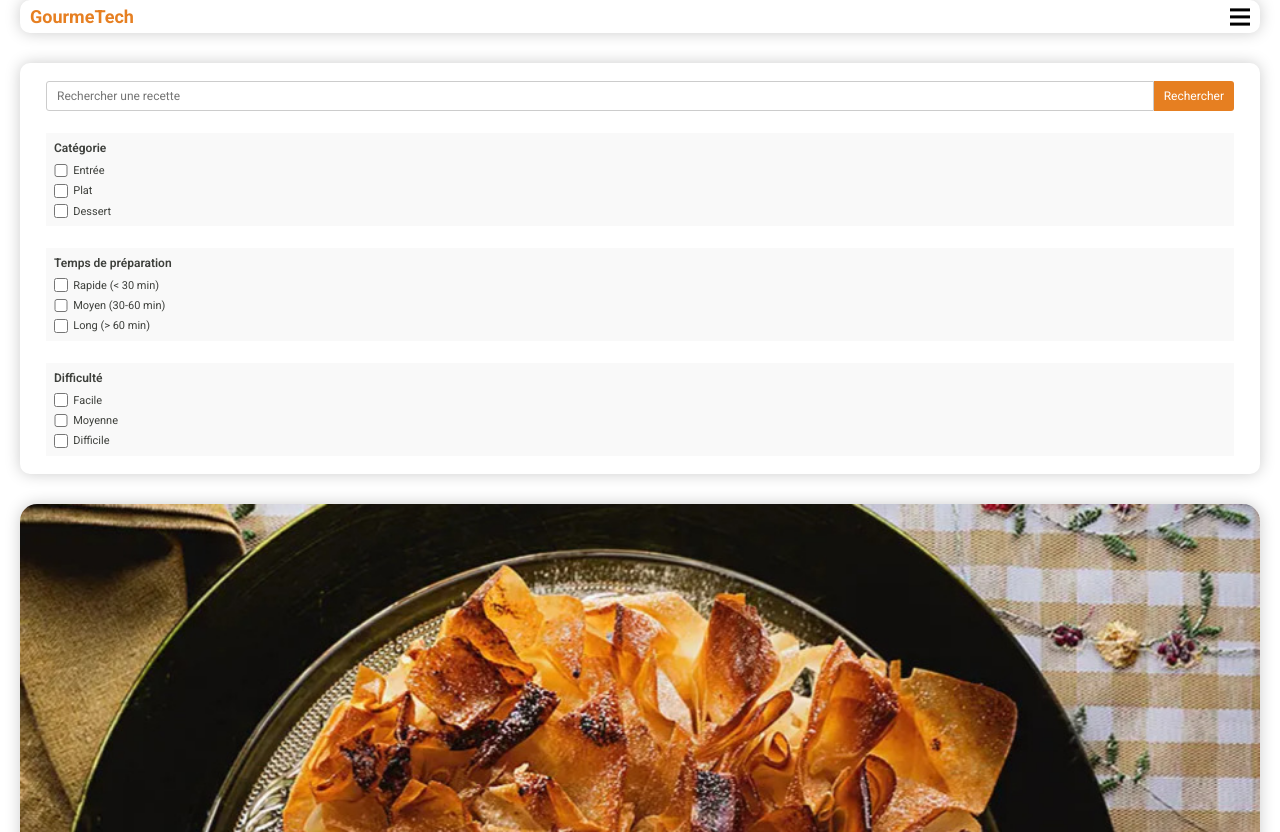
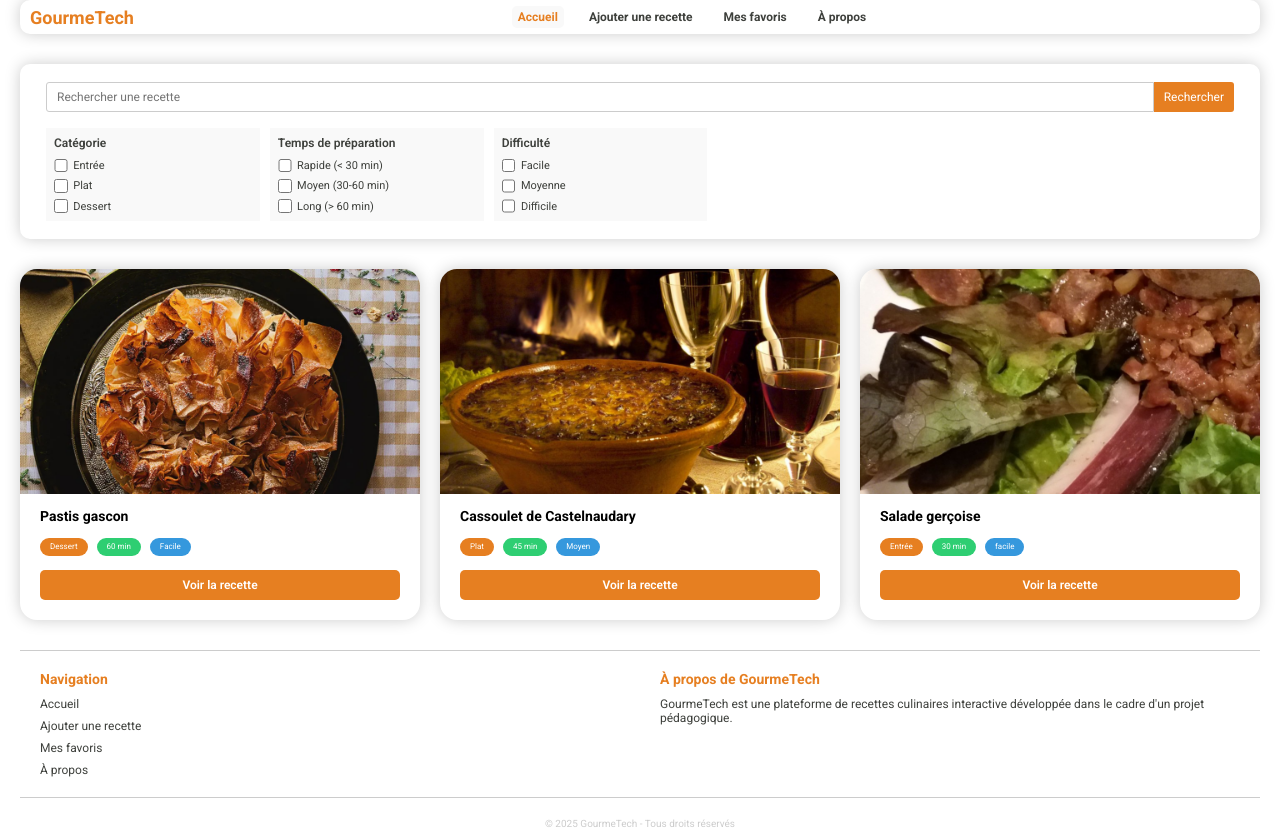
Before and after one commit to jlformation/TP_Final_Frontend, a plain HTML site: page gourmeTech/index.html in a window 1280 px wide. Shown: the top 832 px of the page. Drawn offline with Linux system fonts and the light colour scheme.

Commit message:
home page tablet et desktop

```diff
--- a/gourmeTech/css/styles.css
+++ b/gourmeTech/css/styles.css
@@ -255,3 +255,81 @@ footer {
     color: var(--color-grey3);
   }
 }
+
+@media (min-width: 768px) {
+
+  section:has(article) {
+    display: grid;
+    grid-template-columns: 1fr 1fr;
+    gap: 20px;
+  }
+
+  article+article {
+    margin-top: 0;
+  }
+}
+
+
+@media (min-width: 1024px) {
+
+  header {
+    button {
+      display: none;
+    }
+
+    nav {
+      display: block;
+      margin-inline: auto;
+
+      li {
+        display: inline-block;
+        margin-inline: 8px;
+
+        a {
+          display: block;
+          padding: 4px 6px;
+          border-radius: 5px;
+          font-weight: 700;
+          color: var(--color-grey1);
+
+          &:hover,
+          &.selected {
+            color: var(--color-orange);
+            background-color: var(--color-grey2);
+          }
+        }
+      }
+    }
+  }
+
+  section:has(article) {
+    grid-template-columns: 1fr 1fr 1fr;
+  }
+
+  section form {
+    display: flex;
+    flex-wrap: wrap;
+    gap: 10px;
+
+    fieldset+fieldset {
+      width: 18%;
+      margin-top: -16px;
+    }
+  }
+
+  footer {
+    display: flex;
+    justify-content: space-between;
+    flex-wrap: wrap;
+
+    nav,
+    div {
+      width: 50%;
+    }
+
+    span {
+      width: 100%;
+      flex-basis: 100%;
+    }
+  }
+}
--- a/gourmeTech/index.html
+++ b/gourmeTech/index.html
@@ -22,7 +22,7 @@
     </button>
     <nav>
         <ul>
-            <li><a href="#">Accueil</a></li>
+            <li><a href="#" class="selected">Accueil</a></li>
             <li><a href="#">Ajouter une recette</a></li>
             <li><a href="#">Mes favoris</a></li>
             <li><a href="#">À propos</a></li>
```
